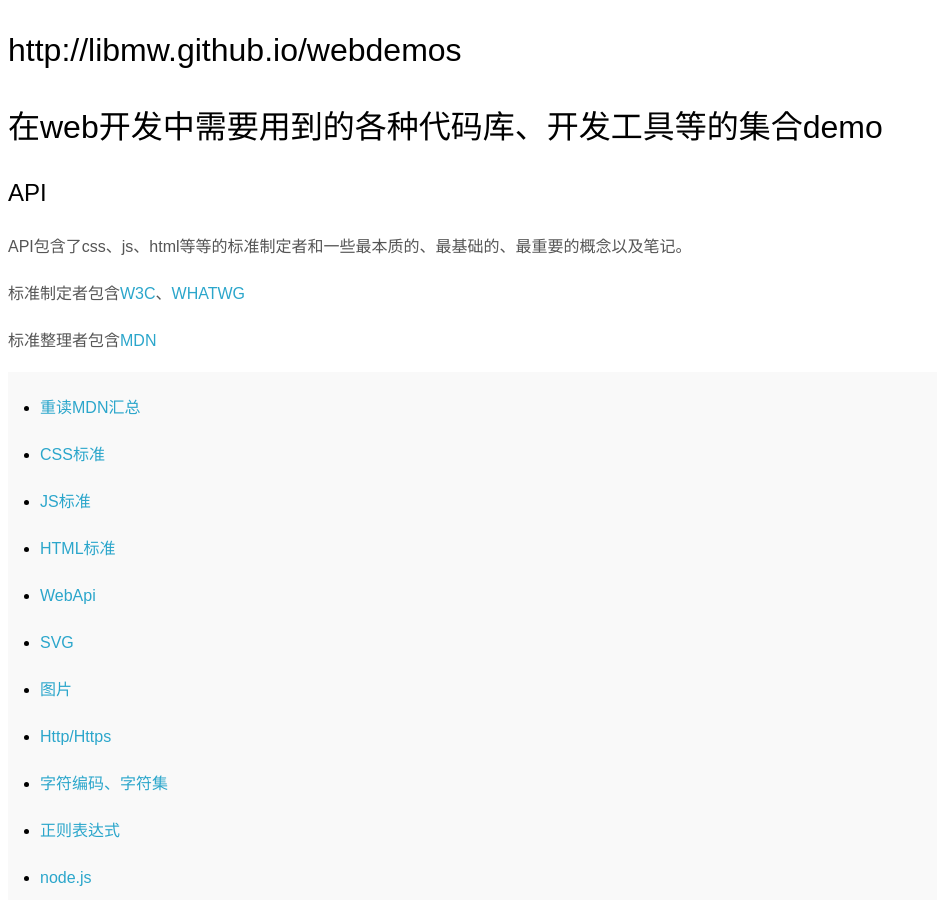
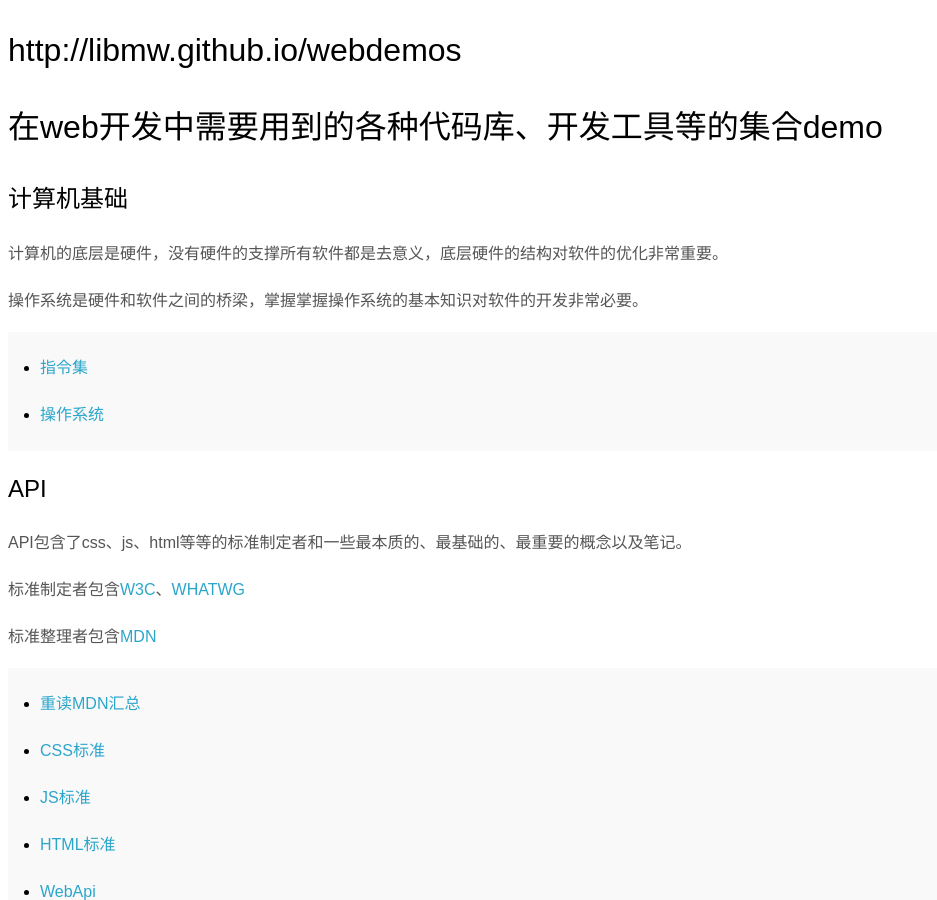
Before and after one commit to libmw/webdemos, a Jekyll site: the page built from index.md, in a window 1280 px wide and 900 px high. Shown: the whole window, without its empty margins (0-937 px from the left). Built offline with Jekyll 4.4.1, drawn with Linux system fonts in a browser that asks for light colours.

```diff
--- a/index.md
+++ b/index.md
@@ -8,6 +8,15 @@
 
 # 在web开发中需要用到的各种代码库、开发工具等的集合demo
 
+## 计算机基础
+
+计算机的底层是硬件，没有硬件的支撑所有软件都是去意义，底层硬件的结构对软件的优化非常重要。
+
+操作系统是硬件和软件之间的桥梁，掌握掌握操作系统的基本知识对软件的开发非常必要。
+
+* [指令集](basic/isa.html)
+
+* [操作系统](basic/os.html)
 
 ## API
 
@@ -53,6 +62,13 @@
 * [模块化](architecture/module.html)
 
 * [前端工程化工具](architecture/pack.html)
+
+## 运维
+
+* cicd
+
+* 容器化
+
 
 
 
```
Also changed, not shown: _api/js.md (+4 -0 lines), basic/isa.md (added, +6 -0 lines).
